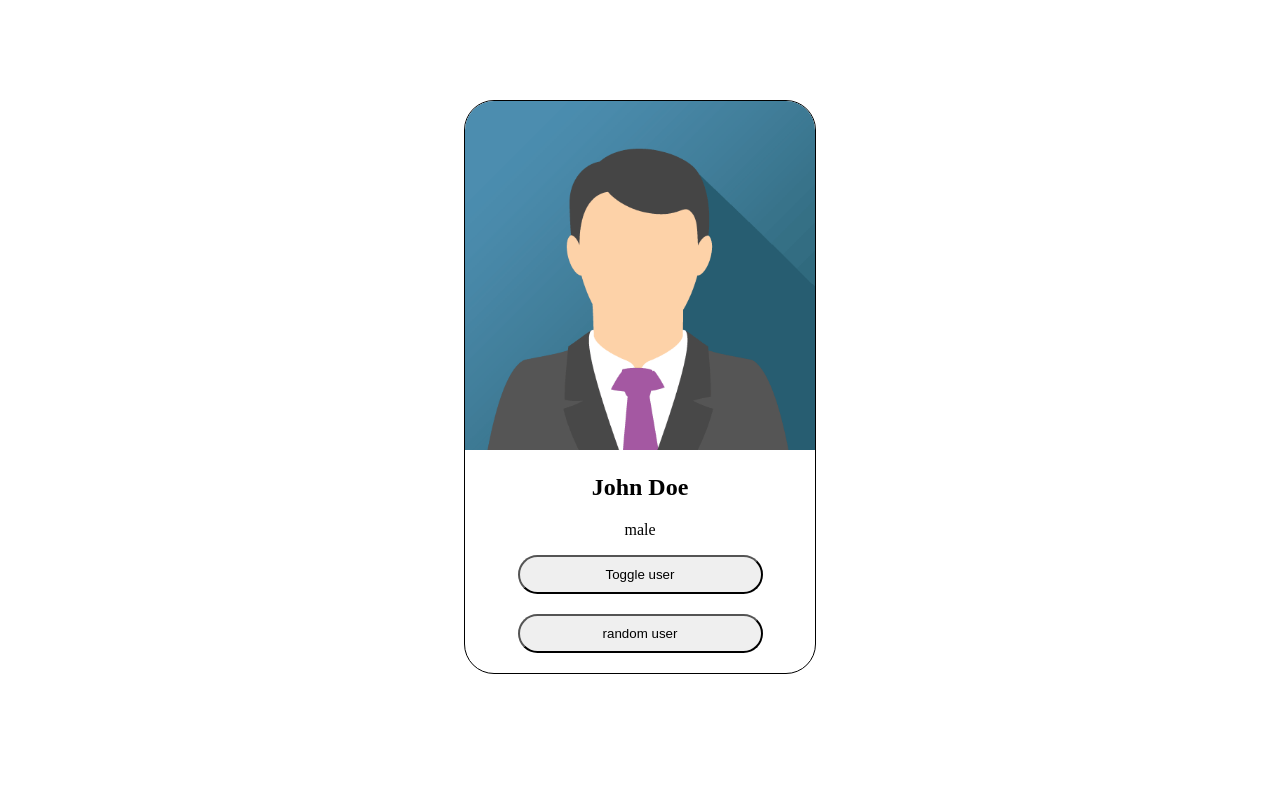
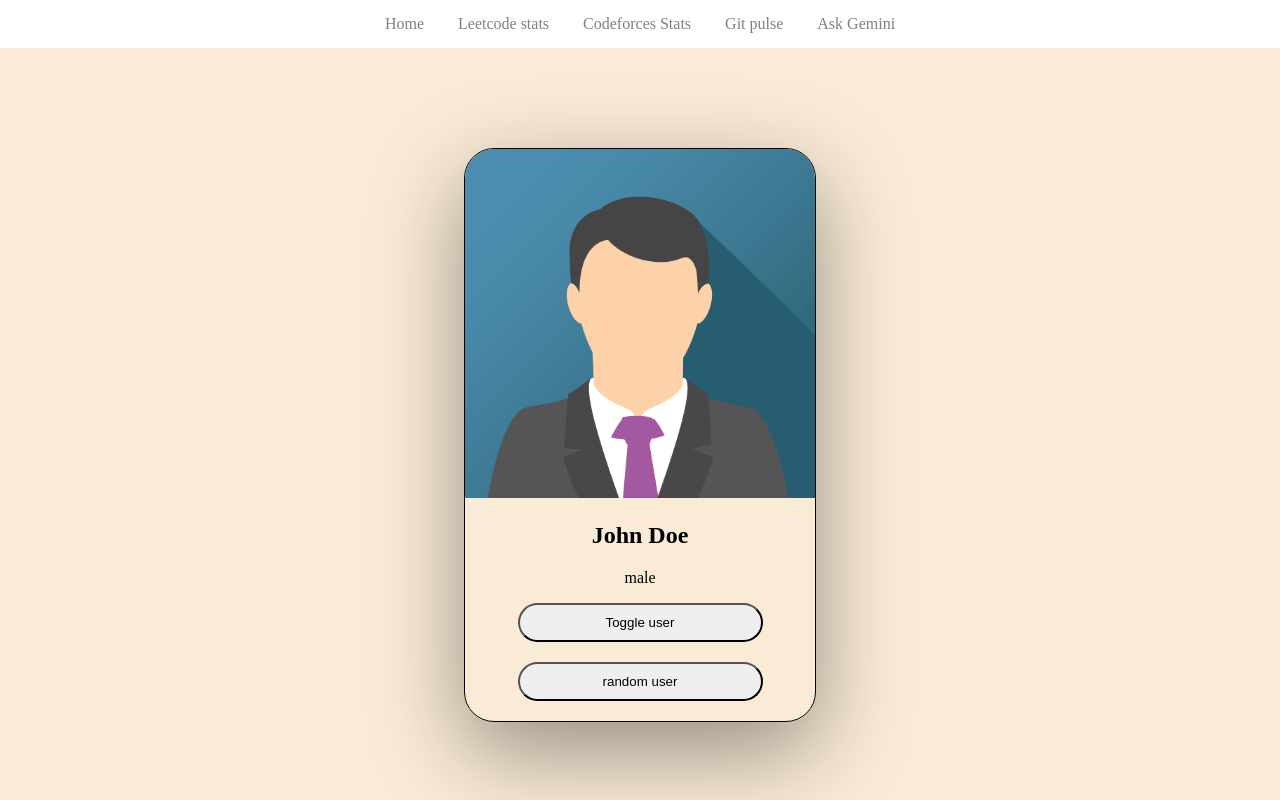
Before and after one commit to prajeshyadav333/Web-dev-bootcamp, a website: page frontend/index.html in a window 1280 px wide. Drawn offline with Linux system fonts and the light colour scheme.

Commit message:
navbar done

```diff
--- a/frontend/index.html
+++ b/frontend/index.html
@@ -7,7 +7,13 @@
     <title>Document</title>
 </head>
 <body>
-    <!-- <h1>Hello World</h1> -->
+    <div class="navbar">
+        <a href="">Home</a>
+        <a href="https://leetcode.com">Leetcode stats</a>
+        <a href="">Codeforces Stats</a>
+        <a href="">Git pulse</a>
+        <a href="">Ask Gemini</a>
+    </div>    <!-- <h1>Hello World</h1> -->
      <div class="card">
      <img src="john.png" alt="no user found" id="user-image">
      <h2 id="user-name">John Doe  </h2>
--- a/frontend/styles.css
+++ b/frontend/styles.css
@@ -7,6 +7,7 @@ h1{
     border-radius:30px;
     border-color:black;
     width:350px;
+    box-shadow: rgba(0, 0, 0, 0.4) 0px 30px 90px;
     overflow:hidden;
     text-align:center;
     margin-top: 100px;
@@ -28,3 +29,24 @@ h1{
     background-color:burlywood;
    cursor:pointer;
 }
+.navbar{
+    background-color:white;
+    margin: 0px;
+   text-align:center;
+   padding:15px;
+   border-radius:2px solid black;
+
+}
+.navbar a{
+    text-decoration:none;
+    color:grey;
+    padding:15px;
+  }
+.navbar a:hover{
+    color:black;
+    text-decoration:underline;
+}
+body{
+    background-color:antiquewhite;
+    margin:0px;
+}
```
